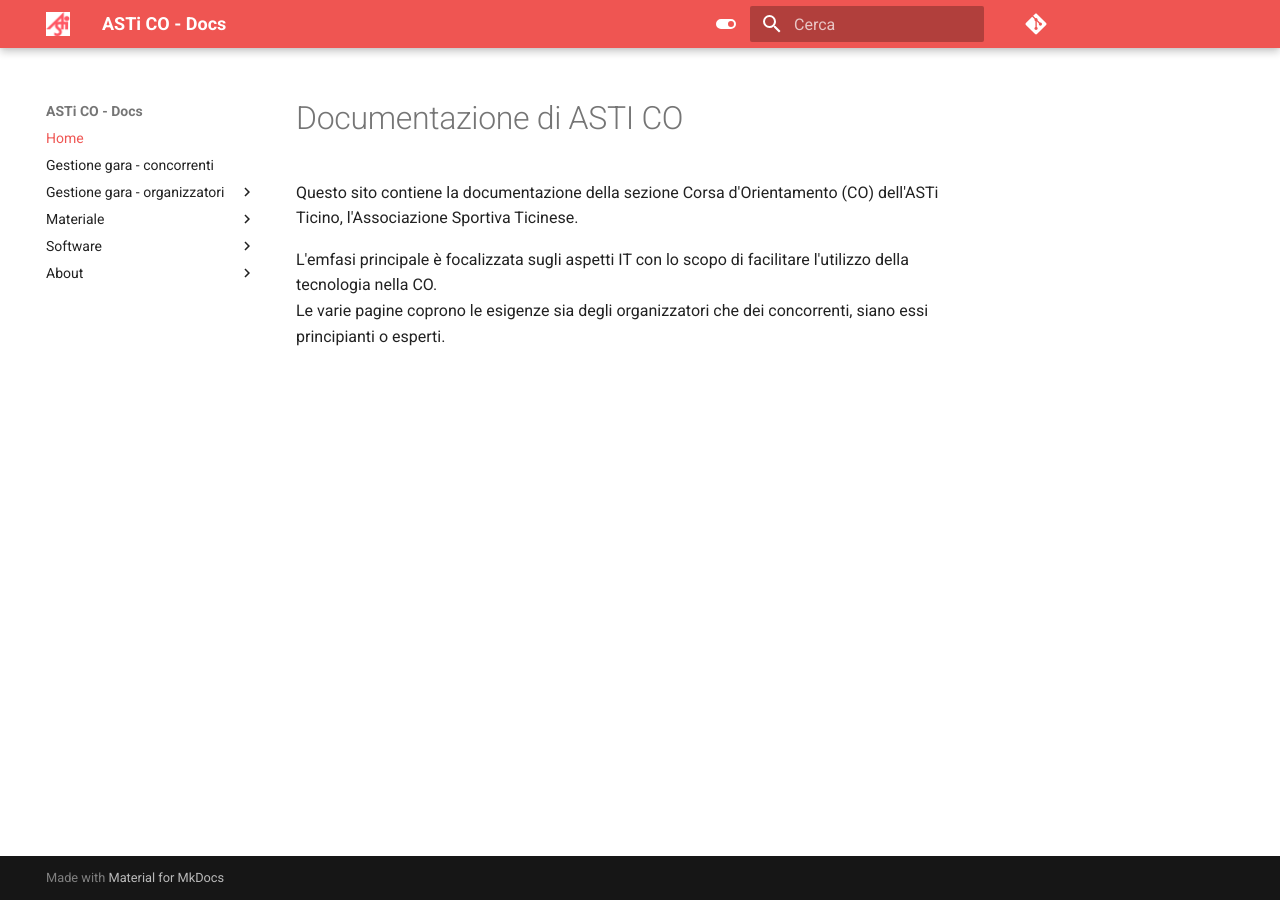
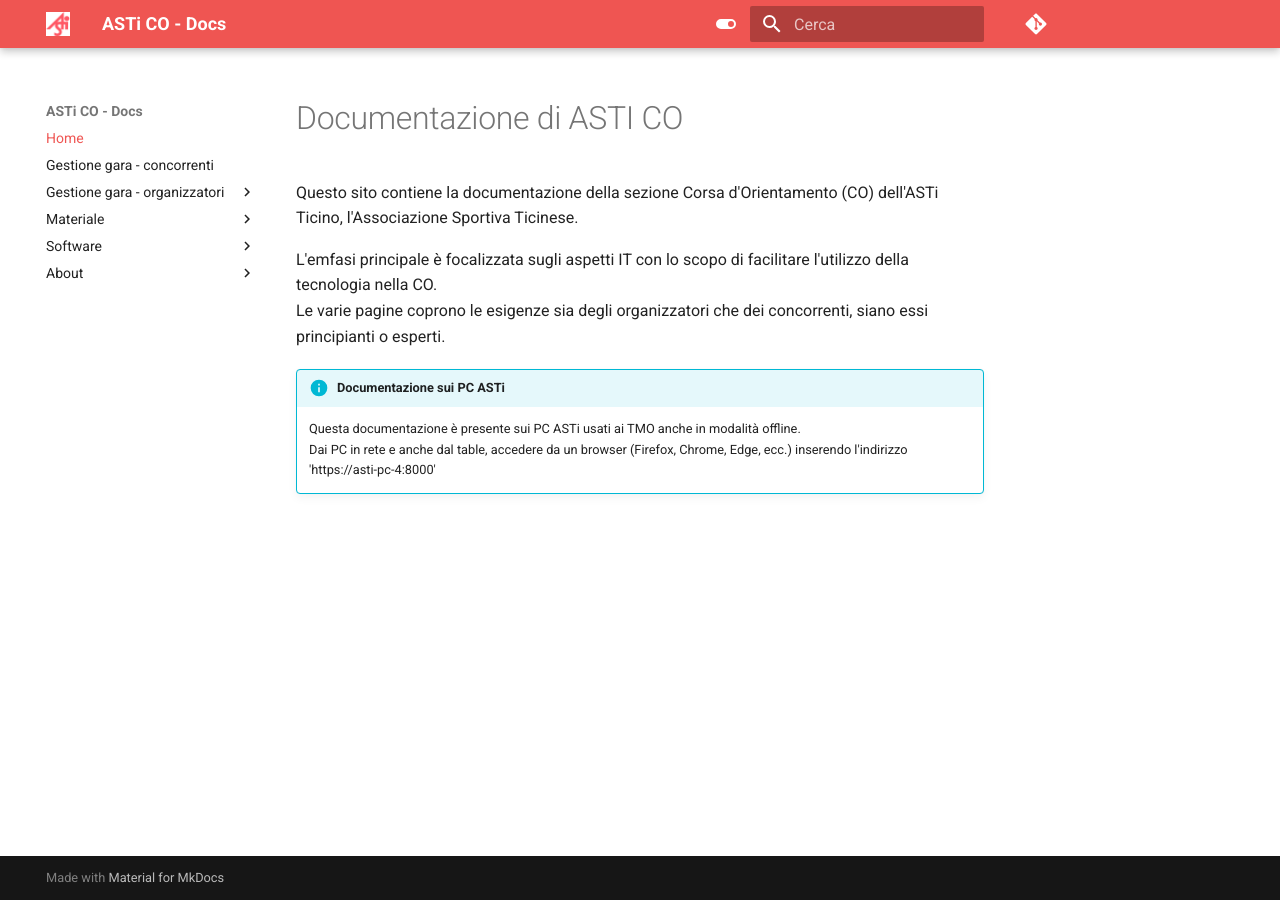
Before and after one commit to asti-co/doc, an MkDocs documentation site: the page built from docs/index.md, in a window 1280 px wide. Built offline with MkDocs 1.6.1 and Material for MkDocs 9.7.7, drawn with Linux system fonts in a browser that asks for light colours; comment, search, counter and statistics services are not loaded.

Commit message:
Aggiunto commento doc sui pc asti

```diff
--- a/docs/index.md
+++ b/docs/index.md
@@ -4,3 +4,7 @@ Questo sito contiene la documentazione della sezione Corsa d'Orientamento (CO) d
 
 L'emfasi principale è focalizzata sugli aspetti IT con lo scopo di facilitare l'utilizzo della tecnologia nella CO.
 Le varie pagine coprono le esigenze sia degli organizzatori che dei concorrenti, siano essi principianti o esperti.
+
+!!! Info "Documentazione sui PC ASTi"
+    Questa documentazione è presente sui PC ASTi usati ai TMO anche in modalità offline.
+    Dai PC in rete e anche dal table, accedere da un browser (Firefox, Chrome, Edge, ecc.) inserendo l'indirizzo 'https://asti-pc-4:8000'
```
